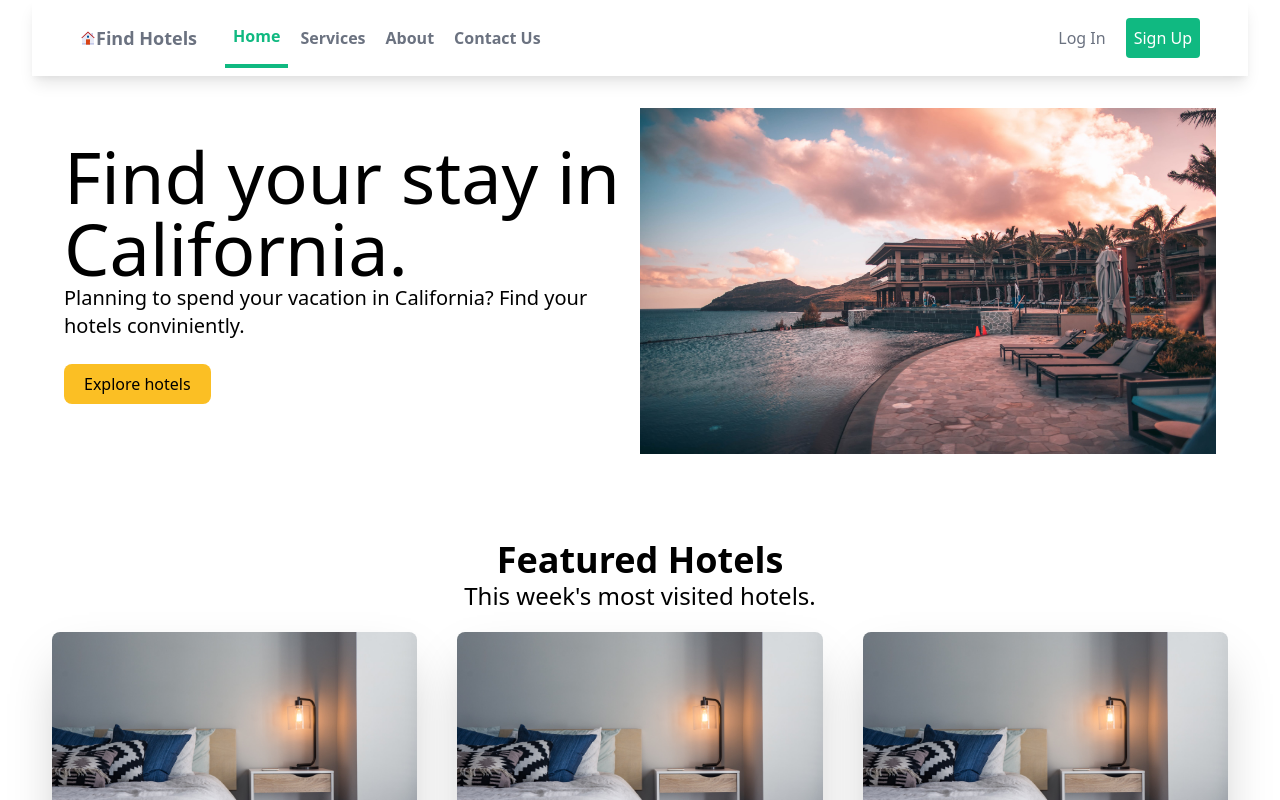
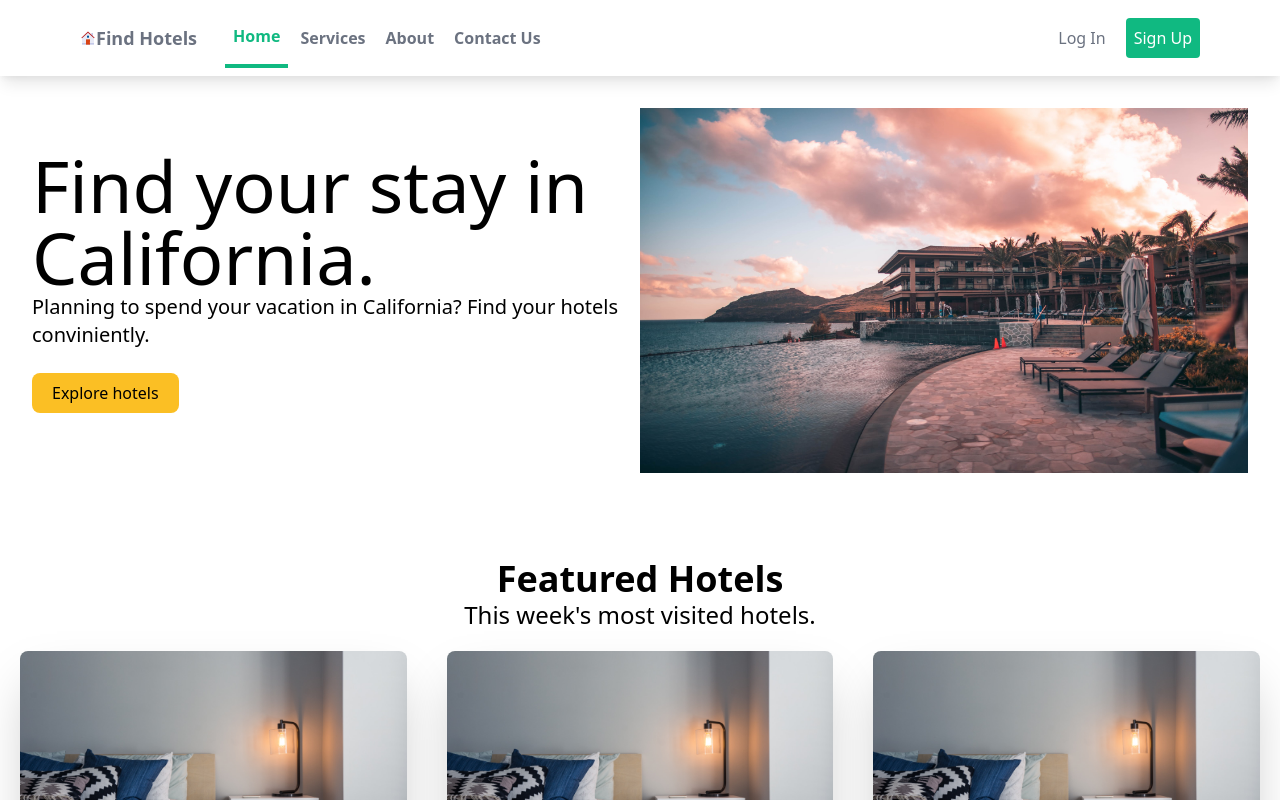
Before and after one commit to vidarshan/findmystayfe, a Next.js app: page / in a window 1280 px wide. Shown: the top 800 px of the page. Built offline with nearby package versions, Linux system fonts and the light colour scheme.

Commit message:
Layout fix

```diff
--- a/pages/index.js
+++ b/pages/index.js
@@ -1,7 +1,5 @@
 import Head from "next/head";
-import Image from "next/image";
 import Header from "../components/Header";
-import styles from "../styles/Home.module.css";
 import Script from "next/script";
 import Banner from "../components/Banner";
 import Features from "../components/Features";
@@ -11,7 +9,7 @@
 
 export default function Home() {
   return (
-    <div className={styles.container}>
+    <div>
       <Head>
         <title>Create Next App</title>
         <meta name="description" content="Generated by create next app" />
--- a/styles/Home.module.css
+++ b/styles/Home.module.css
@@ -1,5 +1,5 @@
 .container {
-  padding: 0 2rem;
+  padding: 0;
 }
 
 .main {
```
